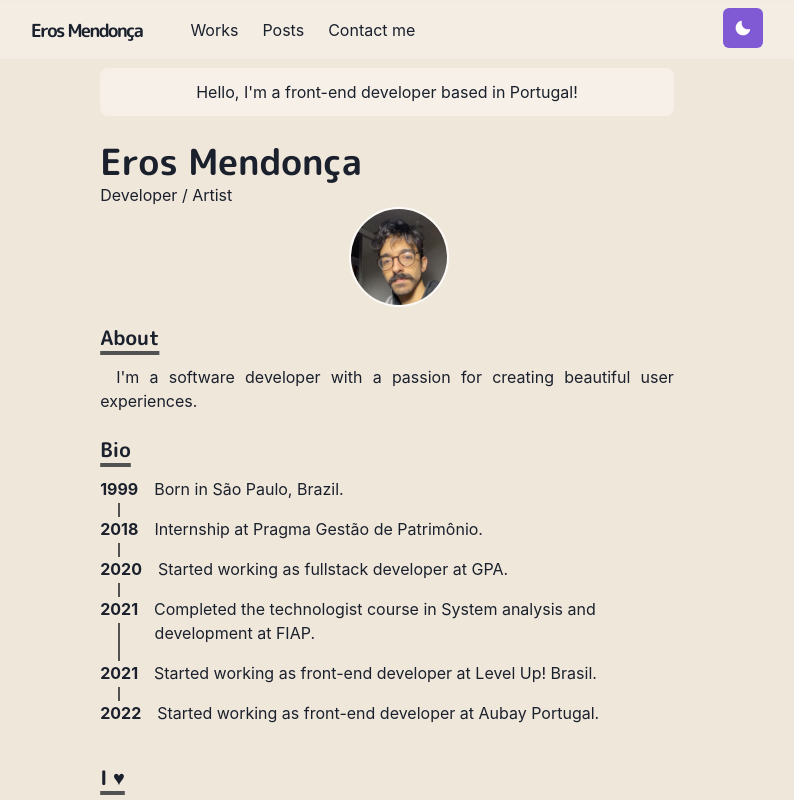
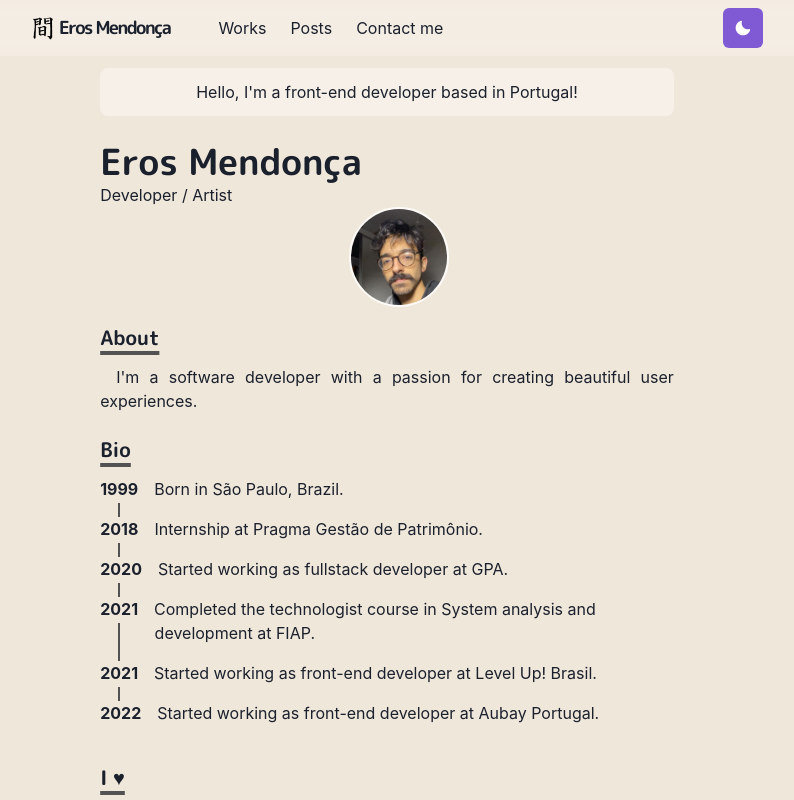
Before and after one commit to Eros0104/portfolio, a Next.js app: page / in a window 1280 px wide. Shown: the top 800 px of the page, without its empty margins (253-1047 px from the left). Built offline with nearby package versions, Linux system fonts and the light colour scheme.

Commit message:
feat: adding logo image

```diff
--- a/components/logo.tsx
+++ b/components/logo.tsx
@@ -1,5 +1,5 @@
 import Link from 'next/link';
-import { Text, useColorModeValue } from '@chakra-ui/react';
+import { Text, useColorModeValue, Image, useColorMode } from '@chakra-ui/react';
 import styled from '@emotion/styled';
 
 const LogoBox = styled.span`
@@ -12,10 +12,17 @@ const LogoBox = styled.span`
   padding: 20px;
 `;
 
-const Logo = () => (
+const Logo = () => {
+  const { colorMode } = useColorMode();
+  return (
     <Link href="/">
       <a>
         <LogoBox>
+          <Image
+            src={`images/${colorMode}-logo.png`}
+            width="1.5rem"
+            marginRight="0.25rem"
+          />
           <Text
             color={useColorModeValue('gray.800', 'whiteAlpha.900')}
             fontFamily="M PLUS Rounded 1c"
@@ -27,5 +34,6 @@ const Logo = () => (
       </a>
     </Link>
   );
+};
 
 export default Logo;
```
Also changed, not shown: public/images/dark-logo.png (added), public/images/light-logo.png (added). Lines whose indentation alone changed are shown as unchanged.
